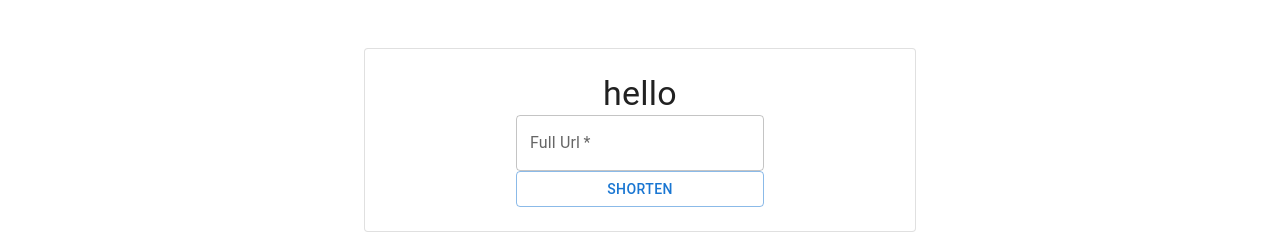
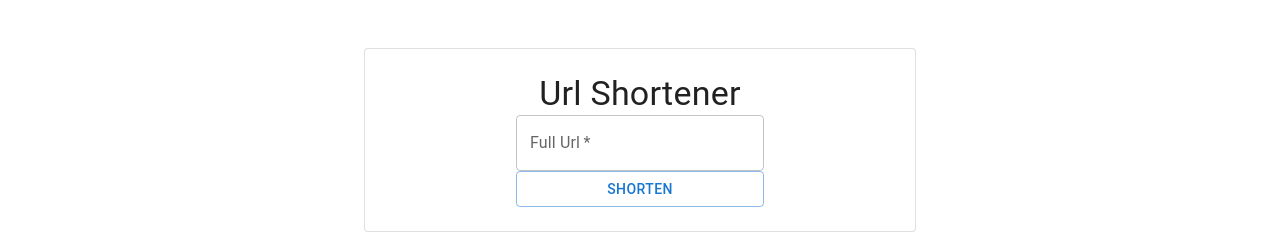
Before and after one commit to JP-sDEV/url_shortener, a React (Create React App) app in the folder client/: page / in a window 1280 px wide. Shown: the top 233 px of the page. Built offline with nearby package versions, Linux system fonts and the light colour scheme; no server answers.

Commit message:
Changed Modal tilte

```diff
--- a/client/src/components/modal.js
+++ b/client/src/components/modal.js
@@ -9,9 +9,8 @@ export const Modal = () => {
         <Container Container component="main" maxWidth="sm" sx={{ mb: 4 }}>
             <Paper variant="outlined" sx={{ my: { xs: 3, md: 6 }, p: { xs: 2, md: 3 } }}>
                 <Typography component="h1" variant="h4" align="center">
-                    hello
+                    Url Shortener
                 </Typography>
-
                 <Form />
             </Paper>
         </Container>
```
